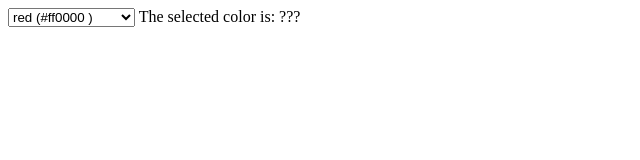
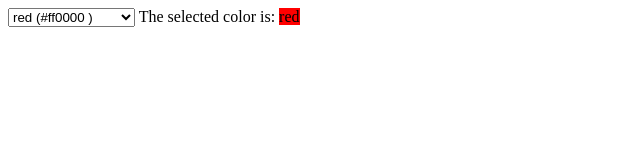
Before and after one commit to rjcarmona/angular-workshop, an Angular app: page / in a window 1280 px wide. Shown: the top 160 px of the page, without its empty margins (0-640 px from the left). Built offline with nearby package versions, Linux system fonts and the light colour scheme.

Commit message:
First lab solution

```diff
--- a/src/color.service.ts
+++ b/src/color.service.ts
@@ -14,6 +14,9 @@ export class ColorService {
   readonly currentColor = signal(DEFAULT_COLORS[0]);
 
   setColor(colorName: string) {
-    // Set `currentColor` object value based on the `colorName` param.
+    const selectedColor = this.colors().find((c) => c.name === colorName);
+    if (selectedColor) {
+      this.currentColor.set(selectedColor);
+    }
   }
 }
--- a/src/main.ts
+++ b/src/main.ts
@@ -11,7 +11,9 @@ import { ColorService } from './color.service';
   template: `
     <app-color-switcher></app-color-switcher>
     The selected color is:
-    <span style="background-color: ">???</span>
+    <span style="background-color: {{ colorService.currentColor().code }}">{{
+      colorService.currentColor().name
+    }}</span>
   `,
 })
 export class App implements OnInit {
```
